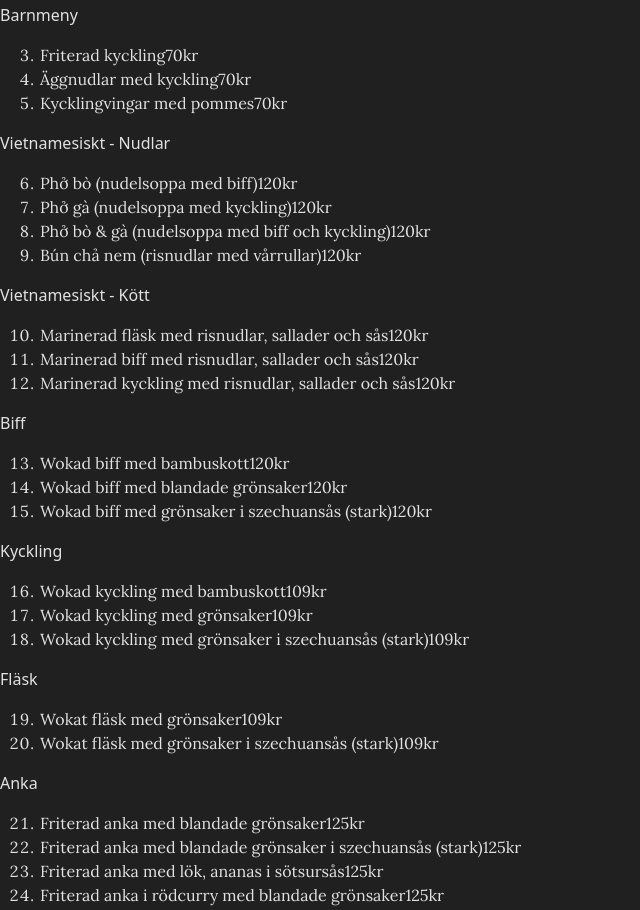
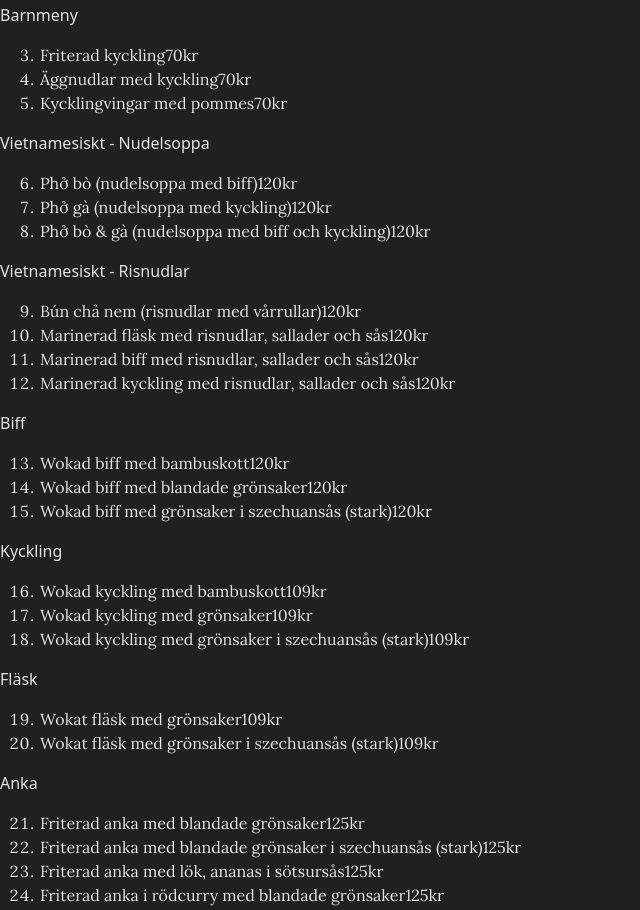
Before and after one commit to Filipc04/vietdh-react, a React (Vite) app: page / in a window 1280 px wide. Shown: the part 2700-3610 px from the top of the page, without its empty margins (0-640 px from the left). Built offline with nearby package versions, Linux system fonts and the light colour scheme.

Commit message:
viet mat ändring

```diff
--- a/src/components/dinner-menu/data.ts
+++ b/src/components/dinner-menu/data.ts
@@ -18,17 +18,18 @@ export const dinnerMeals: DinnerMenu[] = [
 		],
 	},
 	{
-		mealCategory: 'Vietnamesiskt - Nudlar',
+		mealCategory: 'Vietnamesiskt - Nudelsoppa',
 		meals: [
 			{ text: 'Phở bò (nudelsoppa med biff)', price: 120 },
 			{ text: 'Phở gà (nudelsoppa med kyckling)', price: 120 },
 			{ text: 'Phở bò & gà (nudelsoppa med biff och kyckling)', price: 120 },
-			{ text: 'Bún chả nem (risnudlar med vårrullar)', price: 120 },
+
 		],
 	},
 	{
-		mealCategory: 'Vietnamesiskt - Kött',
+		mealCategory: 'Vietnamesiskt - Risnudlar',
 		meals: [
+			{ text: 'Bún chả nem (risnudlar med vårrullar)', price: 120 },
 			{ text: 'Marinerad fläsk med risnudlar, sallader och sås', price: 120 },
 			{ text: 'Marinerad biff med risnudlar, sallader och sås', price: 120 },
 			{ text: 'Marinerad kyckling med risnudlar, sallader och sås', price: 120 },
```
